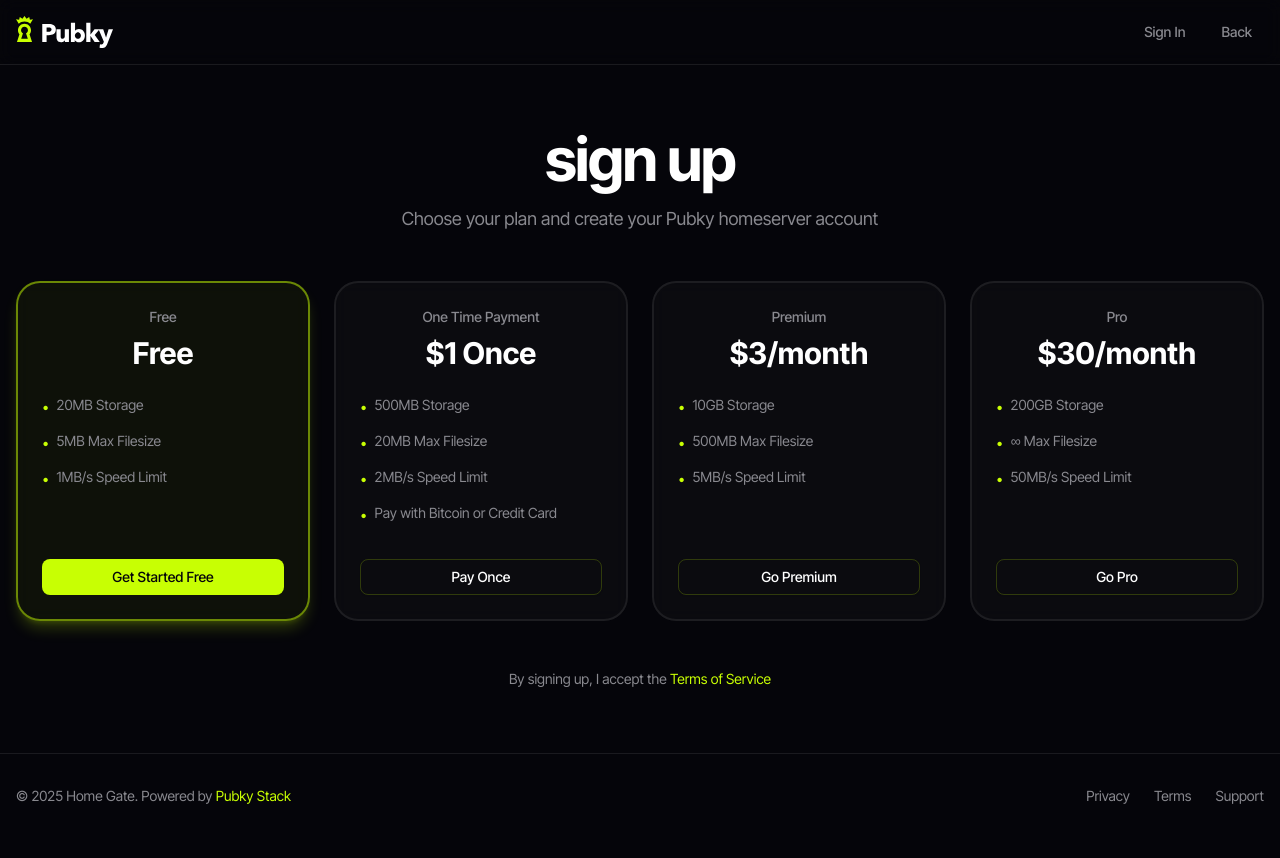
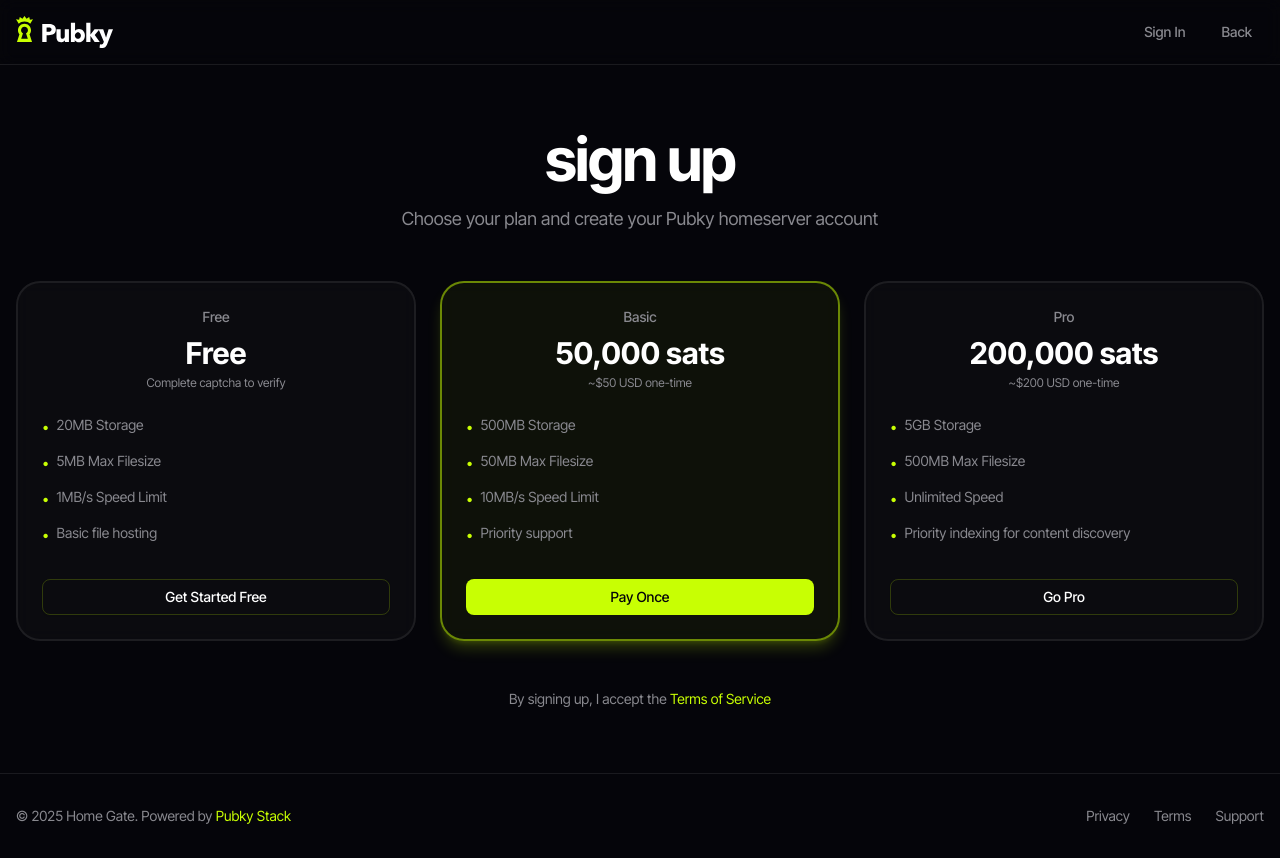
Before and after one commit to MiguelMedeiros/homegate, a Next.js app in the folder front-end/: page /signup in a window 1280 px wide. Built offline with nearby package versions, Linux system fonts and the light colour scheme.

Commit message:
Refactor SignUp page pricing plans: update descriptions, features, and pricing structure; adjust layout for improved display of plans.

```diff
--- a/front-end/src/app/signup/page.tsx
+++ b/front-end/src/app/signup/page.tsx
@@ -8,54 +8,40 @@
     id: "free",
     name: "Free",
     price: "Free",
-    description: null,
+    description: "Complete captcha to verify",
     features: [
       "20MB Storage",
       "5MB Max Filesize",
       "1MB/s Speed Limit",
-      null, // Empty slot for alignment
+      "Basic file hosting",
     ],
-    highlighted: true,
+    highlighted: false,
     cta: "Get Started Free",
   },
   {
-    id: "onetime",
-    name: "One Time Payment",
-    price: "$1 Once",
-    description: null,
+    id: "basic",
+    name: "Basic",
+    price: "50,000 sats",
+    description: "~$50 USD one-time",
     features: [
       "500MB Storage",
-      "20MB Max Filesize",
-      "2MB/s Speed Limit",
-      "Pay with Bitcoin or Credit Card",
+      "50MB Max Filesize",
+      "10MB/s Speed Limit",
+      "Priority support",
     ],
-    highlighted: false,
+    highlighted: true,
     cta: "Pay Once",
-  },
-  {
-    id: "premium",
-    name: "Premium",
-    price: "$3/month",
-    description: null,
-    features: [
-      "10GB Storage",
-      "500MB Max Filesize",
-      "5MB/s Speed Limit",
-      null, // Empty slot for alignment
-    ],
-    highlighted: false,
-    cta: "Go Premium",
   },
   {
     id: "pro",
     name: "Pro",
-    price: "$30/month",
-    description: null,
+    price: "200,000 sats",
+    description: "~$200 USD one-time",
     features: [
-      "200GB Storage",
-      "∞ Max Filesize",
-      "50MB/s Speed Limit",
-      null, // Empty slot for alignment
+      "5GB Storage",
+      "500MB Max Filesize",
+      "Unlimited Speed",
+      "Priority indexing for content discovery",
     ],
     highlighted: false,
     cta: "Go Pro",
@@ -66,8 +52,8 @@
   return (
     <div className="relative flex min-h-screen flex-col bg-background">
       {/* Background */}
-      <div className="absolute inset-0 -z-10 bg-[linear-gradient(to_right,#ffffff08_1px,transparent_1px),linear-gradient(to_bottom,#ffffff08_1px,transparent_1px)] bg-[size:4rem_4rem]" />
-      <div className="absolute inset-0 -z-10 bg-gradient-to-br from-brand/5 via-transparent to-brand/10" />
+      <div className="absolute inset-0 -z-10 bg-[linear-gradient(to_right,#ffffff08_1px,transparent_1px),linear-gradient(to_bottom,#ffffff08_1px,transparent_1px)] bg-size-[4rem_4rem]" />
+      <div className="absolute inset-0 -z-10 bg-linear-to-br from-brand/5 via-transparent to-brand/10" />
 
       <Header
         rightContent={
@@ -100,7 +86,7 @@
           </p>
 
           {/* Pricing Cards */}
-          <div className="grid w-full gap-6 sm:grid-cols-2 lg:grid-cols-4">
+          <div className="grid w-full gap-6 sm:grid-cols-2 lg:grid-cols-3">
             {plans.map((plan) => (
               <div
                 key={plan.id}
@@ -110,6 +96,7 @@
                     : "border-border/50 bg-card/30 hover:border-brand/30 hover:bg-card/40"
                 }`}
               >
+
                 {/* Plan Header */}
                 <div className="mb-6">
                   <h3 className="mb-2 text-sm font-medium text-muted-foreground">
@@ -118,6 +105,11 @@
                   <div className="text-3xl font-bold">
                     {plan.price}
                   </div>
+                  {plan.description && (
+                    <p className="mt-1 text-xs text-muted-foreground">
+                      {plan.description}
+                    </p>
+                  )}
                 </div>
 
                 {/* Features */}
```
